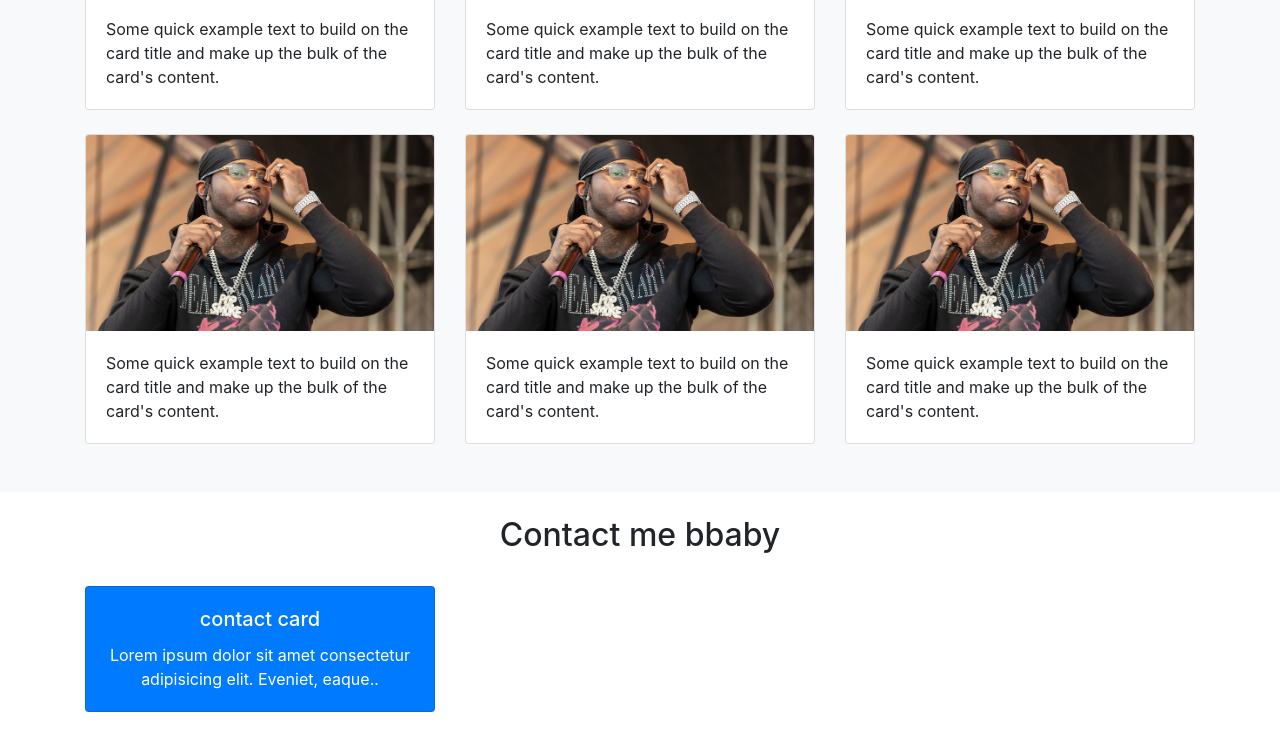
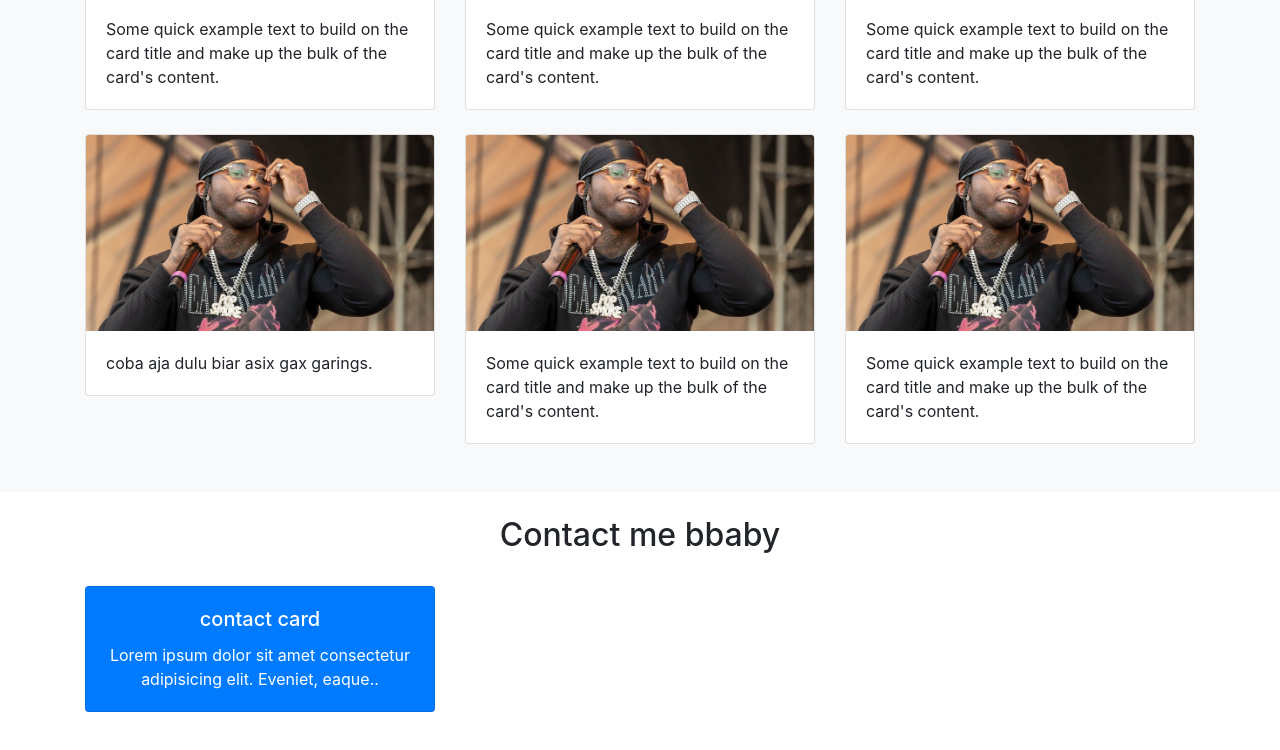
Before and after one commit to limitlessdevelopers/test, a plain HTML site: page portobs4/index.html in a window 1280 px wide. Shown: the part 1412-2162 px from the top of the page. Drawn offline with nearby package versions, Linux system fonts and the light colour scheme.

Commit message:
Update index.html

```diff
--- a/portobs4/index.html
+++ b/portobs4/index.html
@@ -142,8 +142,7 @@
           <div class="card">
             <img src="img/pop.jpg" class="card-img-top">
             <div class="card-body">
-              <p class="card-text">Some quick example text to build on the card title and make up the bulk of the card's
-                content.</p>
+              <p class="card-text">coba aja dulu biar asix gax garings.</p>
             </div>
           </div>
         </div>
```
